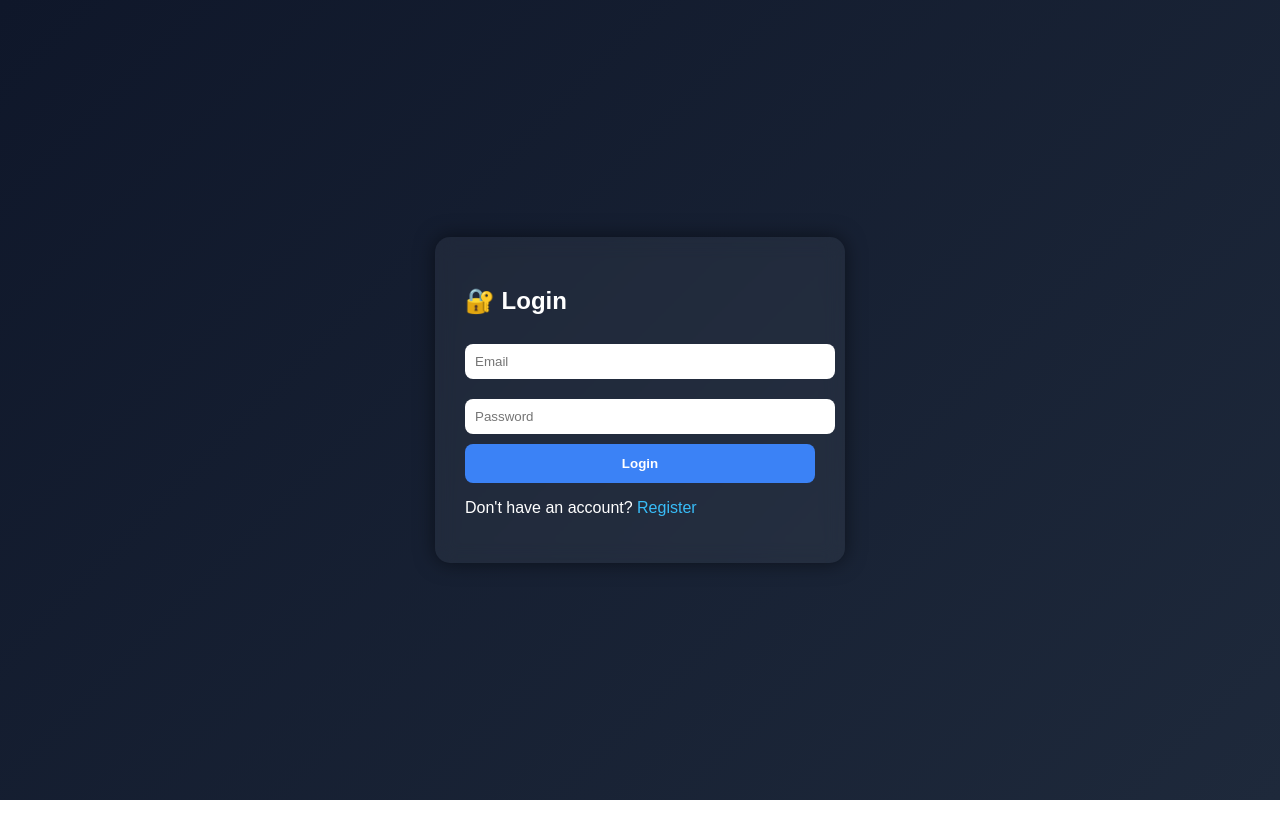
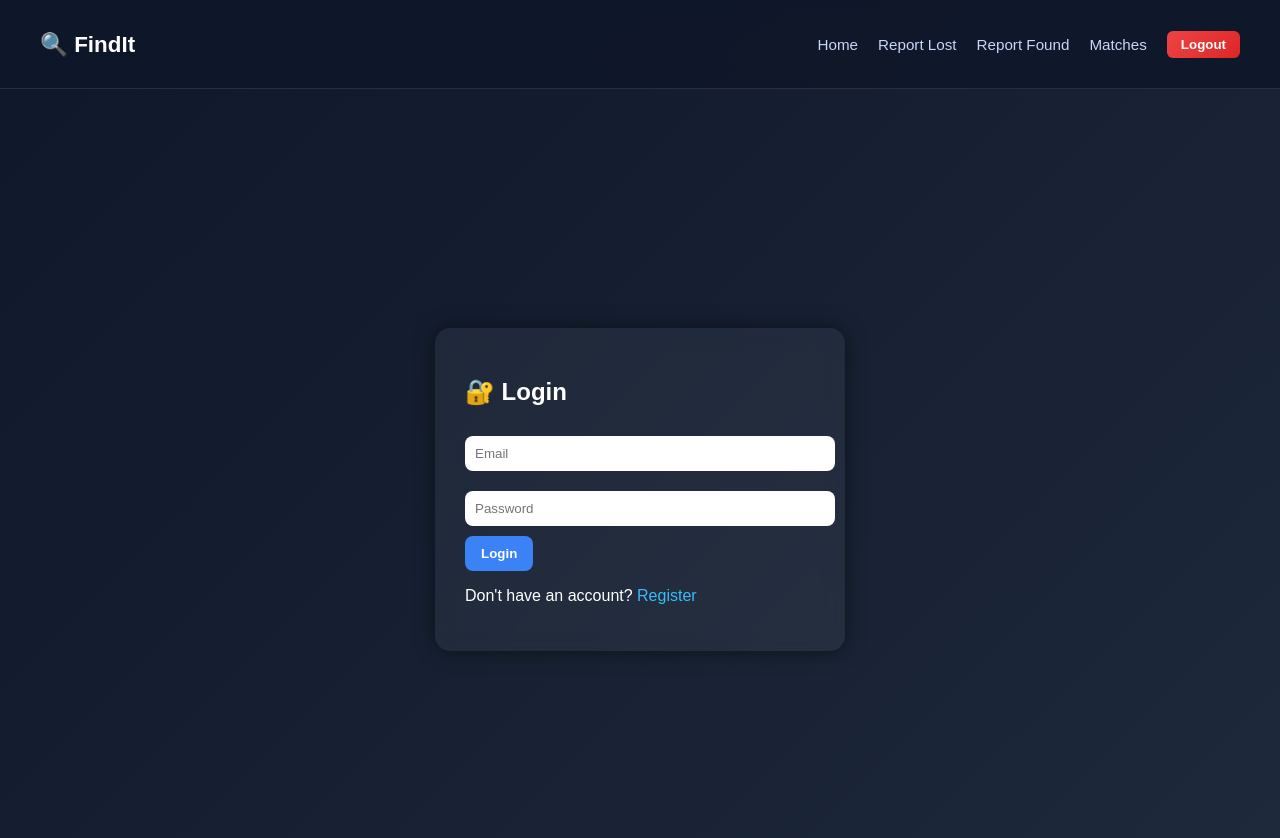
Before and after one commit to ashok770/FindIt-Frontend, a React (Vite) app: page /login in a window 1280 px wide. Shown: the top 838 px of the page. Before the commit the page ends 800 px from the top, so only its background shows below. Built offline with nearby package versions, Linux system fonts and the light colour scheme.

Commit message:
enhanced the navbar

```diff
--- a/src/App.jsx
+++ b/src/App.jsx
@@ -1,25 +1,25 @@
 import { BrowserRouter as Router, Routes, Route } from "react-router-dom";
-
+import Navbar from "./components/Navbar";
+import Dashboard from "./pages/Dashboard";
 import Login from "./pages/Login";
+import Register from "./pages/Register";
 import Lost from "./pages/Lost";
 import Found from "./pages/Found";
 import Matches from "./pages/Matches";
-import Register from "./pages/Register";
-import Dashboard from "./pages/Dashboard";
 
 function App() {
   return (
     <Router>
+      <Navbar />
       <Routes>
         <Route path="/" element={<Dashboard />} />
+        <Route path="/login" element={<Login />} />
+        <Route path="/register" element={<Register />} />
         <Route path="/lost" element={<Lost />} />
         <Route path="/found" element={<Found />} />
         <Route path="/matches" element={<Matches />} />
-        <Route path="/login" element={<Login />} />
-        <Route path="/register" element={<Register />} />
       </Routes>
     </Router>
   );
 }
-
 export default App;
--- /dev/null
+++ b/src/components/Navbar.css
@@ -0,0 +1,62 @@
+/* NAVBAR ROOT */
+.navbar {
+  width: 100%;
+  background: rgba(15, 23, 42, 0.9);
+  backdrop-filter: blur(12px);
+  border-bottom: 1px solid rgba(255, 255, 255, 0.1);
+}
+
+/* CONTAINER */
+.nav-container {
+  max-width: 1200px;
+  margin: auto;
+  padding: 12px 20px;
+
+  display: flex;
+  justify-content: space-between;
+  align-items: center;
+}
+
+/* LOGO */
+.logo {
+  font-size: 1.4rem;
+  font-weight: 600;
+  color: white;
+}
+
+/* LINKS WRAPPER */
+.nav-links {
+  display: flex;
+  align-items: center;
+  gap: 20px;
+}
+
+/* LINKS */
+.nav-links a {
+  color: #cbd5f5;
+  text-decoration: none;
+  font-size: 0.95rem;
+  position: relative;
+  transition: 0.3s;
+}
+
+/* HOVER EFFECT */
+.nav-links a:hover {
+  color: #38bdf8;
+}
+
+/* LOGOUT BUTTON FIX 🔥 */
+.logout-btn {
+  background: linear-gradient(135deg, #ef4444, #dc2626);
+  padding: 6px 14px;
+  border-radius: 6px;
+  border: none;
+  color: white;
+  cursor: pointer;
+
+  width: auto !important; /* 🔥 FORCE FIX */
+}
+
+.logout-btn:hover {
+  opacity: 0.9;
+}
--- /dev/null
+++ b/src/components/Navbar.jsx
@@ -0,0 +1,33 @@
+import { Link, useNavigate } from "react-router-dom";
+import "./Navbar.css"; // ✅ make sure this is here
+
+function Navbar() {
+  const navigate = useNavigate();
+
+  const logout = () => {
+    localStorage.removeItem("token");
+    navigate("/login");
+  };
+
+  return (
+    <nav className="navbar">
+      <div className="nav-container">
+        {" "}
+        {/* 🔥 THIS WAS MISSING */}
+        <h2 className="logo">🔍 FindIt</h2>
+        <div className="nav-links">
+          <Link to="/">Home</Link>
+          <Link to="/lost">Report Lost</Link>
+          <Link to="/found">Report Found</Link>
+          <Link to="/matches">Matches</Link>
+
+          <button className="logout-btn" onClick={logout}>
+            Logout
+          </button>
+        </div>
+      </div>
+    </nav>
+  );
+}
+
+export default Navbar;
--- a/src/index.css
+++ b/src/index.css
@@ -35,14 +35,15 @@ input {
 
 /* Buttons */
 button {
-  width: 100%;
-  padding: 12px;
+  padding: 10px 16px;
+  border-radius: 8px;
   border: none;
-  border-radius: 8px;
+  cursor: pointer;
+}
+button {
   background: #3b82f6;
   color: white;
   font-weight: bold;
-  cursor: pointer;
   transition: 0.3s;
 }
 
```
